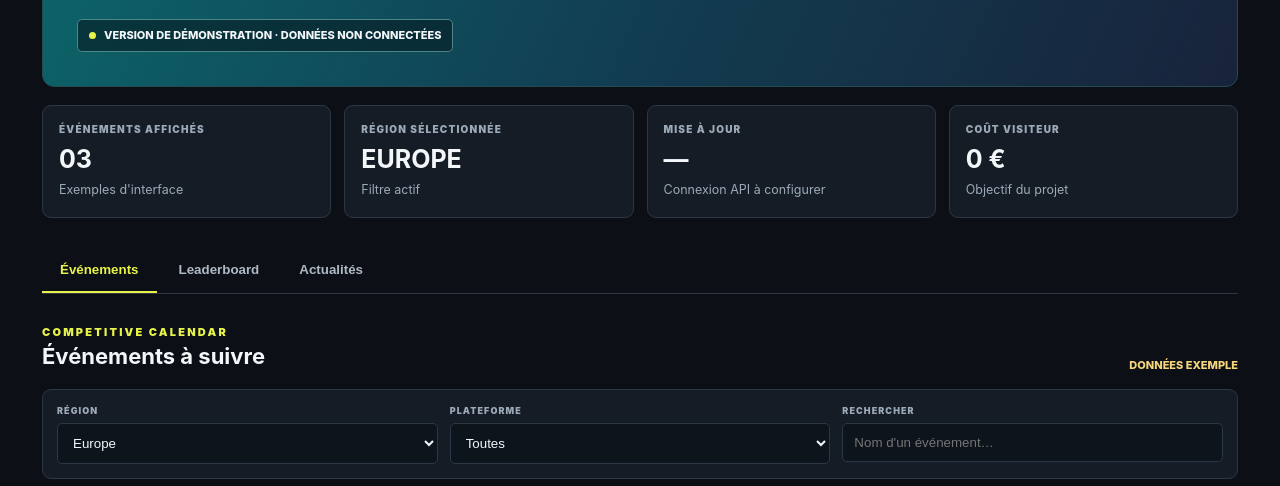
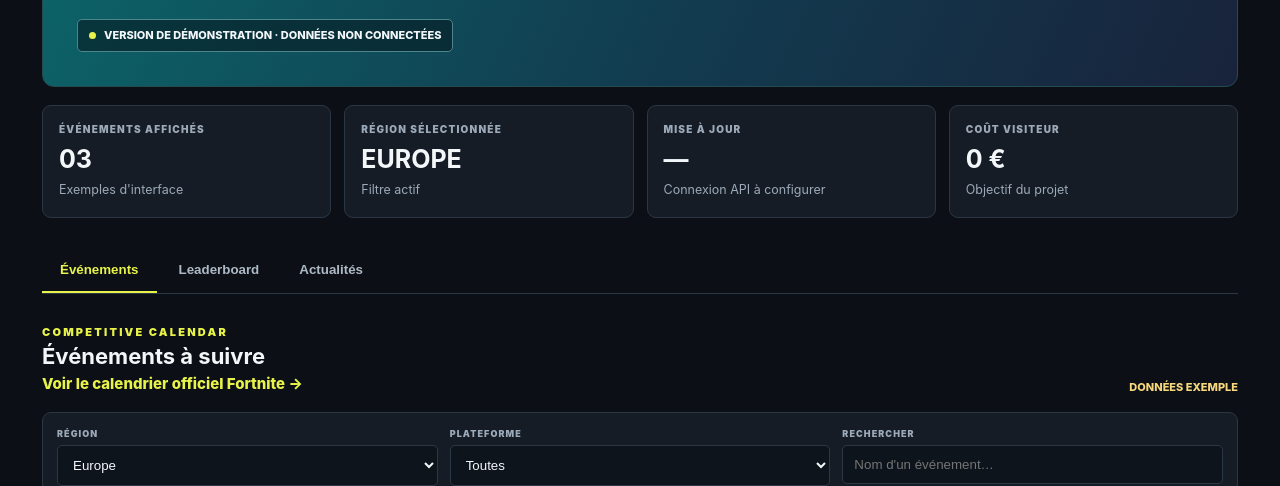
Before and after one commit to sullyangouyet-gif/victory-tracker1.01, a plain HTML site: page index.html in a window 1280 px wide. Shown: the part 314-800 px from the top of the page. Drawn offline with Linux system fonts and the light colour scheme.

Commit message:
Add official Fortnite calendar link to events section

```diff
--- a/index.html
+++ b/index.html
@@ -36,7 +36,19 @@ a{color:inherit;text-decoration:none}.top{height:68px;border-bottom:1px solid va
  </section>
  <div class="tabs"><button class="tab active" data-page="events">Événements</button><button class="tab" data-page="leaderboard">Leaderboard</button><button class="tab" data-page="news">Actualités</button></div>
  <section id="eventsPage">
-  <div class="section-head"><div><div class="eyebrow">COMPETITIVE CALENDAR</div><h2>Événements à suivre</h2></div><span class="demo">DONNÉES EXEMPLE</span></div>
+<div class="section-head">
+  <div>
+    <div class="eyebrow">COMPETITIVE CALENDAR</div>
+    <h2>Événements à suivre</h2>
+    <a href="https://www.fortnite.com/competitive/schedule"
+       target="_blank"
+       rel="noopener"
+       style="color:#e8f34a;font-weight:800;">
+      Voir le calendrier officiel Fortnite →
+    </a>
+  </div>
+  <span class="demo">DONNÉES EXEMPLE</span>
+</div>
   <div class="toolbar">
    <div class="field"><label>RÉGION</label><select id="region"><option>Europe</option><option>NA Central</option><option>Brésil</option><option>Asie</option><option>Océanie</option><option>Moyen-Orient</option></select></div>
    <div class="field"><label>PLATEFORME</label><select id="platform"><option>Toutes</option><option>PC</option><option>Console</option><option>Mobile</option></select></div>
```
